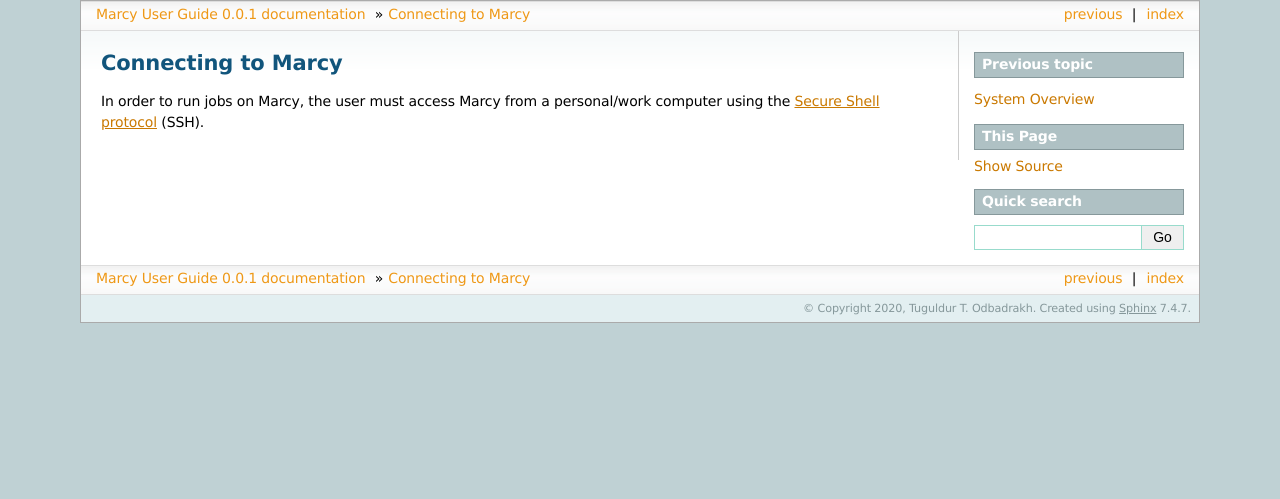
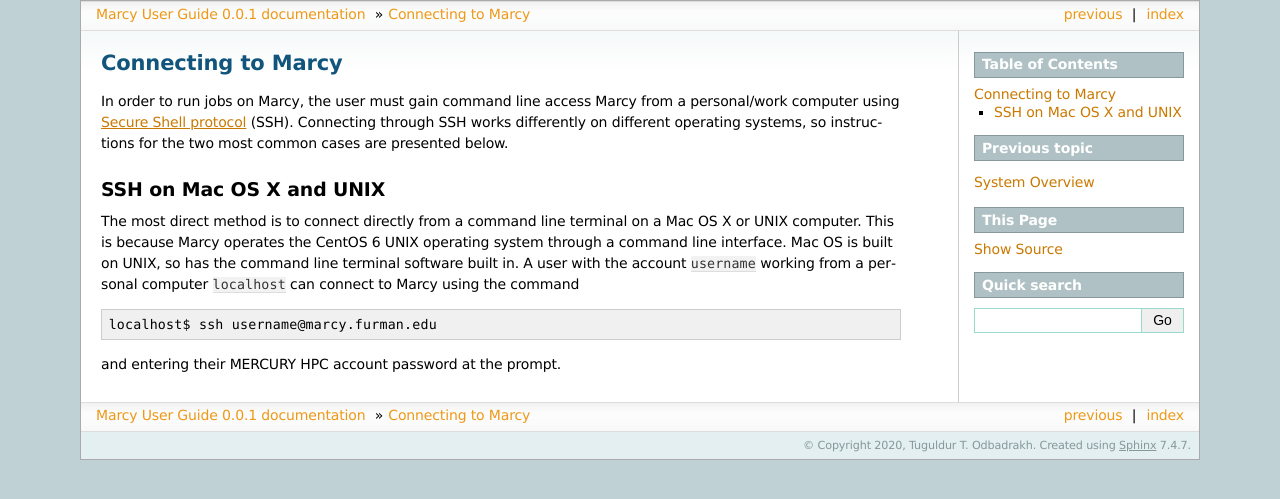
Before and after one commit to mercuryconsortium/marcy, a Sphinx documentation site: the page built from source/connecting.rst, in a window 1280 px wide. Shown: the top 499 px of the page. Built offline with Sphinx 7.4.7, drawn with Linux system fonts in a browser that asks for light colours.

```diff
--- a/source/connecting.rst
+++ b/source/connecting.rst
@@ -1,8 +1,24 @@
 *******************
 Connecting to Marcy
 *******************
-In order to run jobs on Marcy, the user must access Marcy from a personal/work computer using the
-`Secure Shell protocol <https://www.ssh.com>`_ (SSH).
+In order to run jobs on Marcy, the user must gain command line access Marcy from a
+personal/work computer using `Secure Shell protocol <https://www.ssh.com>`_ (SSH).
+Connecting through SSH works differently on different operating systems, so instructions
+for the two most common cases are presented below.
+
+SSH on Mac OS X and UNIX
+========================
+The most direct method is to connect directly from a command line terminal on a
+Mac OS X or UNIX computer. This is because Marcy operates the CentOS 6 UNIX operating
+system through a command line interface. Mac OS is built on UNIX, so has the command line
+terminal software built in. A user with the account ``username`` working from a personal
+computer ``localhost`` can connect to Marcy using the command
+
+.. code-block:: bash
+
+   localhost$ ssh username@marcy.furman.edu
+
+and entering their MERCURY HPC account password at the prompt.
 
 .. toctree::
    :maxdepth: 2
```
Also changed, not shown: source/system-overview.rst (+7 -6 lines), 1 other file.
